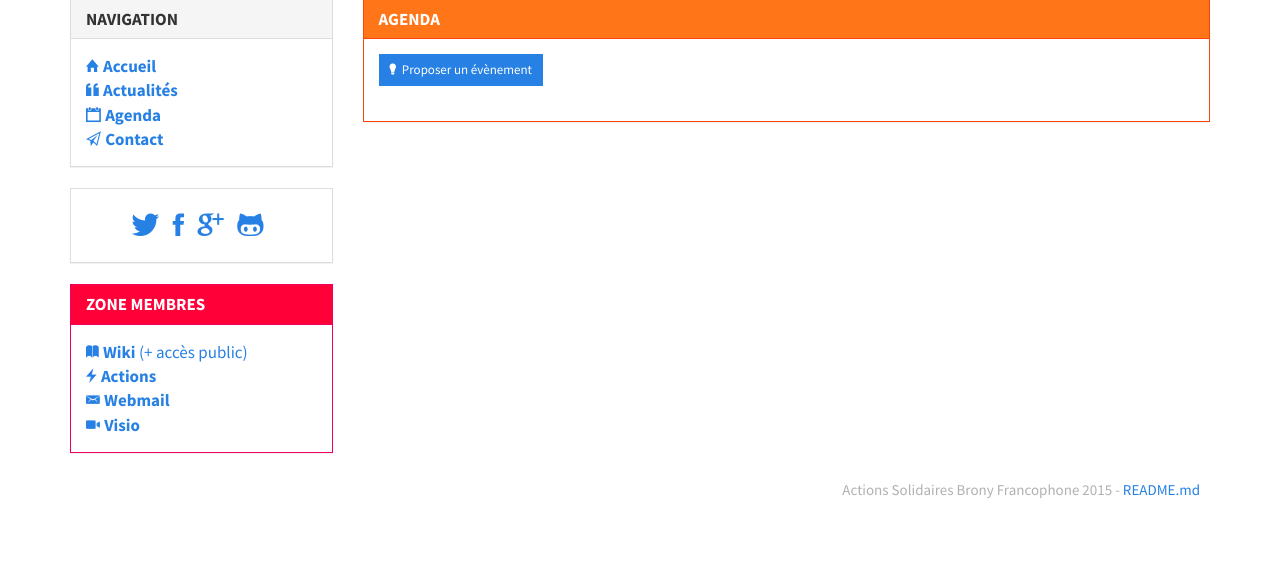
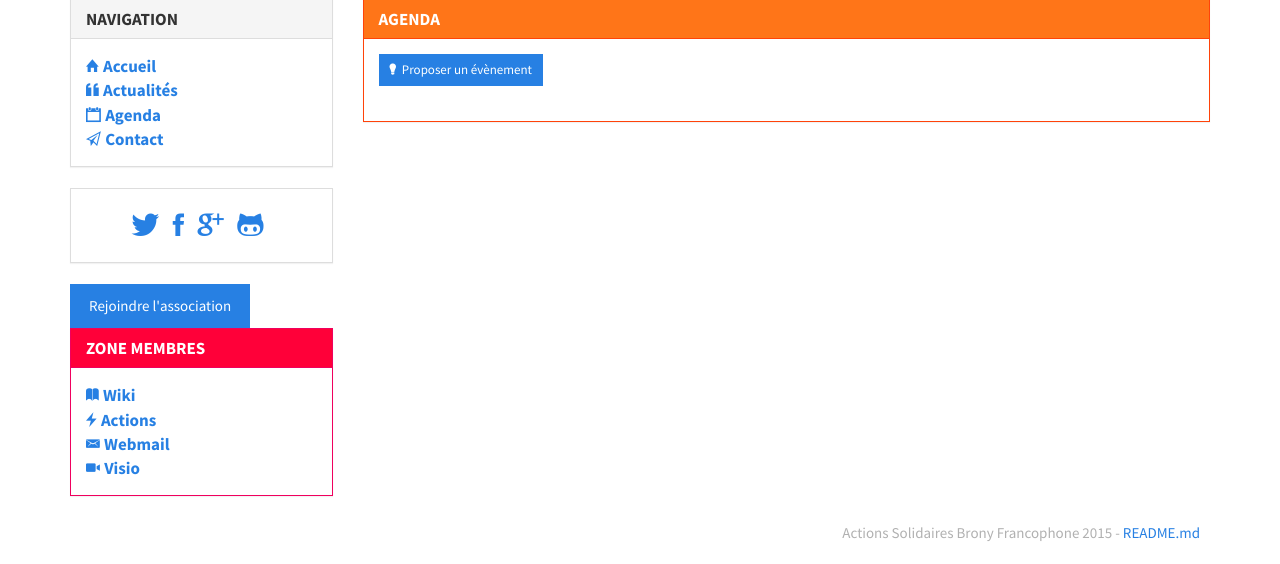
Before and after one commit to asbf/website, a PHP site: page /agenda/index.php in a window 1280 px wide. Shown: the part 276-840 px from the top of the page. Before the commit the page ends 774 px from the top, so only its background shows below. Run offline with PHP 8.4, Linux system fonts and the light colour scheme; some web fonts are replaced.

Commit message:
Modification du menu de nav

```diff
--- a/includes/nav.php
+++ b/includes/nav.php
@@ -16,7 +16,7 @@
 								<b><i class="ionicons ion-quote">&nbsp;</i>Actualités</b>
 							</a>
 							<br>
-							<a href="/agenda">
+							<a href="http://wiki.asbf.fr/wiki/asbf/agenda">
 								<b><i class="ionicons ion-calendar">&nbsp;</i>Agenda</b>
 							</a>
 							<br>
@@ -43,16 +43,18 @@
 						</div>
 					</div>
 
+					<a href="http://wiki.asbf.fr/wiki/asbf/accueil" class="btn btn-primary">Rejoindre l'association</a>
+
 					<div class="panel panel-danger">
 						<div class="panel-heading">
 							<h3 class="panel-title"><strong>ZONE MEMBRES</strong></h3>
 						</div>
 						<div class="panel-body">
 							<a href="http://wiki.asbf.fr">
-								<b><i class="ionicons ion-ios-book">&nbsp;</i>Wiki</b> (+ accès public)
+								<b><i class="ionicons ion-ios-book">&nbsp;</i>Wiki</b>
 							</a>
 							<br>
-							<a href="https://app.azendoo.com">
+							<a href="http://actions.asbf.fr">
 								<b><i class="ionicons ion-flash">&nbsp;</i>Actions</b>
 							</a>
 							<br>
```
